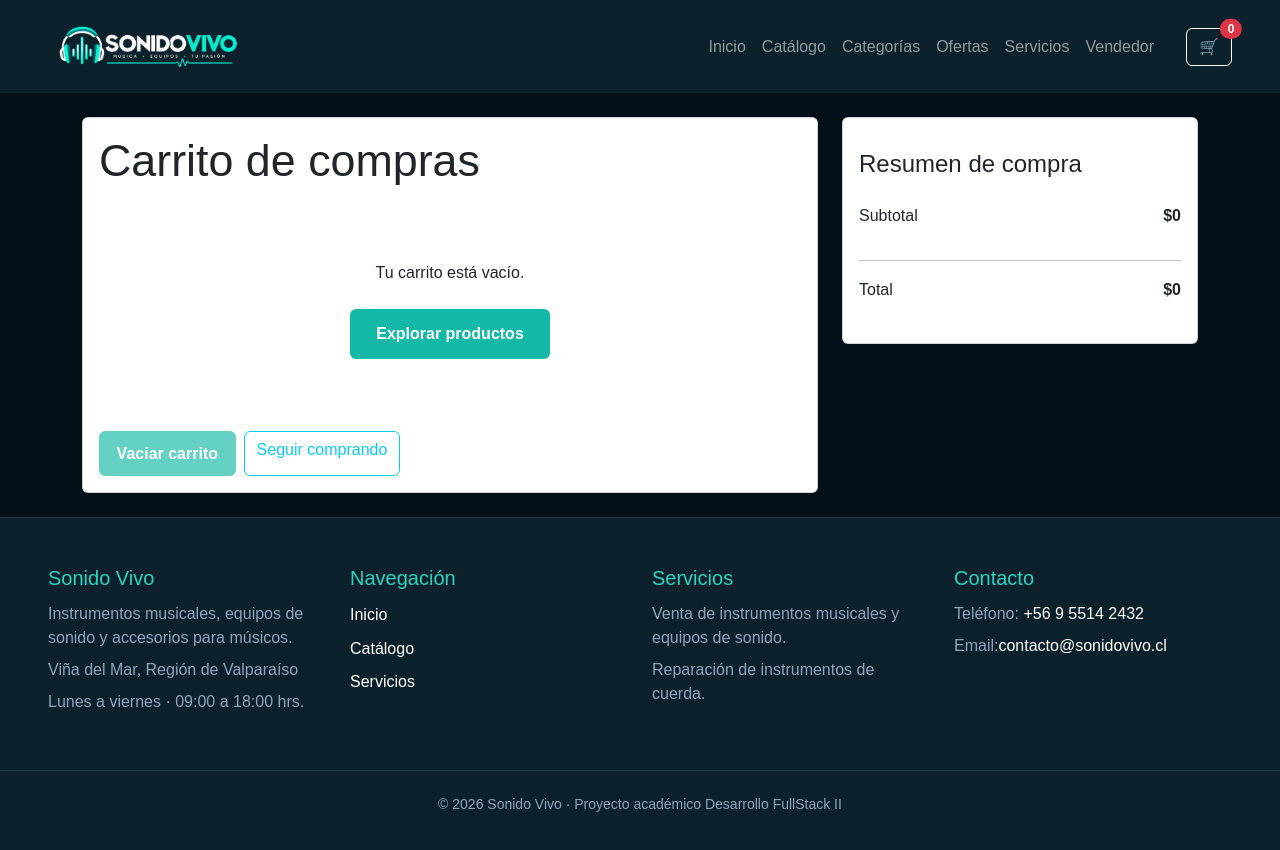
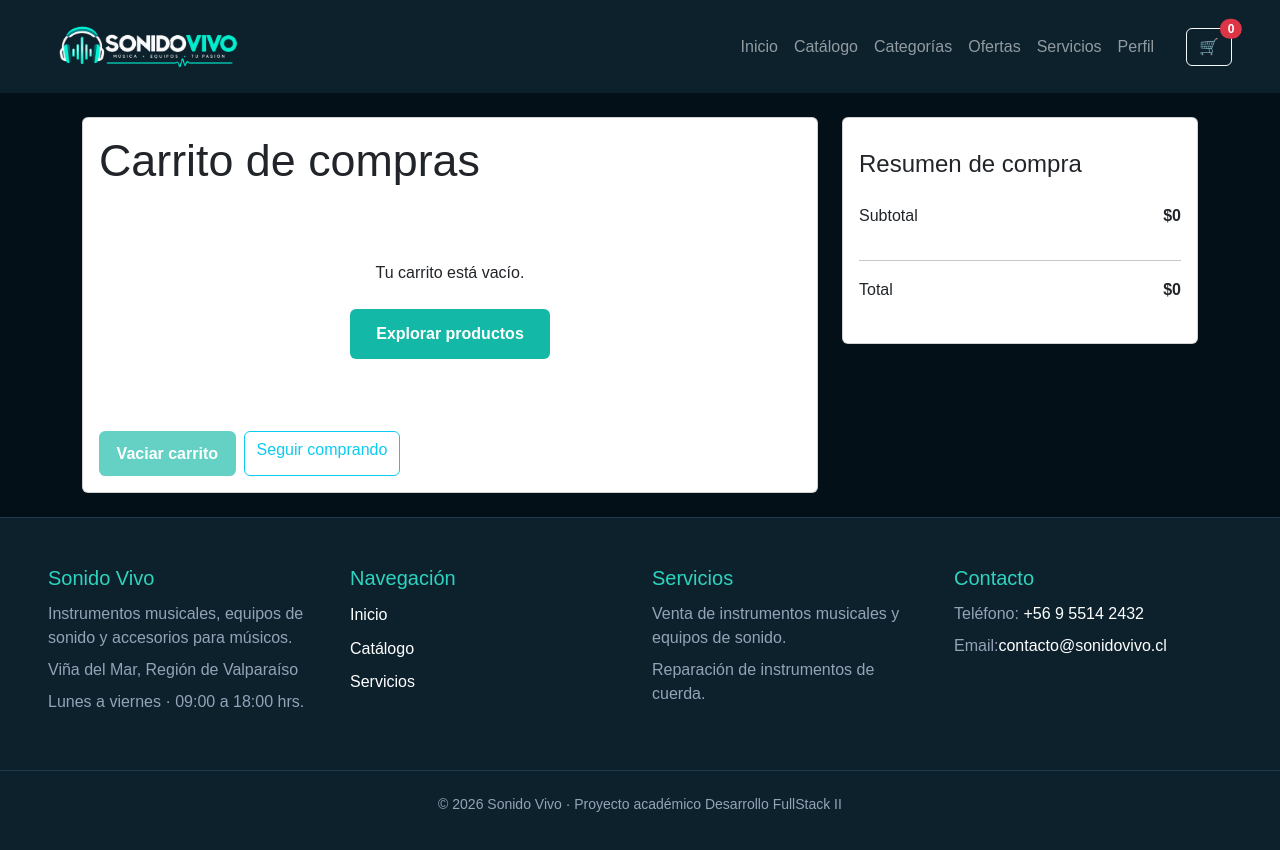
Before and after one commit to NoemiBello/sonido-vivo-react, a React (Vite) app: page /carrito in a window 1280 px wide. Shown: the top 850 px of the page. Built offline with nearby package versions, Linux system fonts and the light colour scheme.

Commit message:
modificacion de vendedor a Perfil

```diff
--- a/package.json
+++ b/package.json
@@ -27,13 +27,13 @@
     "@types/react": "^19.2.18",
     "@types/react-dom": "^19.2.7",
     "@vitejs/plugin-react": "^6.1.1",
-    "@vitest/coverage-v8": "^4.1.11",
+    "@vitest/coverage-v8": "^4.1.12",
     "eslint": "^10.10.0",
     "eslint-plugin-react-hooks": "^7.1.1",
     "eslint-plugin-react-refresh": "^0.5.6",
     "globals": "^17.12.0",
     "jsdom": "^29.1.1",
     "vite": "^8.3.0",
-    "vitest": "^4.1.11"
+    "vitest": "^4.1.12"
   }
 }
--- a/src/components/Navegacion.jsx
+++ b/src/components/Navegacion.jsx
@@ -46,7 +46,7 @@ function Navegacion({ carrito, setCarrito }) {
             <NavLink className="nav-link" to="/categorias">Categorías</NavLink>
             <NavLink className="nav-link" to="/ofertas">Ofertas</NavLink>
             <NavLink className="nav-link" to="/servicios">Servicios</NavLink>
-            <NavLink className="nav-link" to="/login">Vendedor</NavLink>
+            <NavLink className="nav-link" to="/login">Perfil</NavLink>
           </Nav>
         </Navbar.Collapse>
 
```
Also changed, not shown: 1 other file (tests, documents, lock files or other folders).
